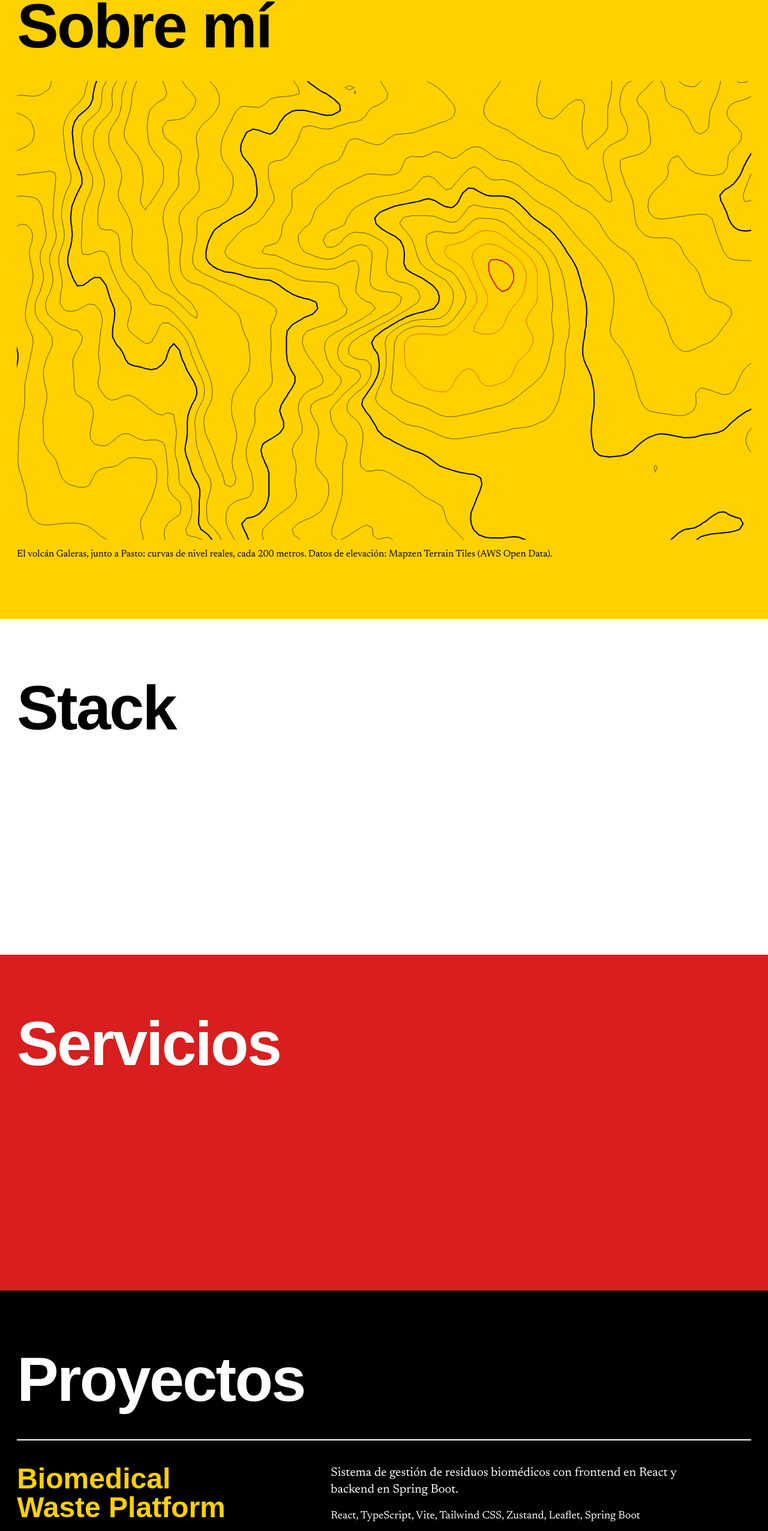
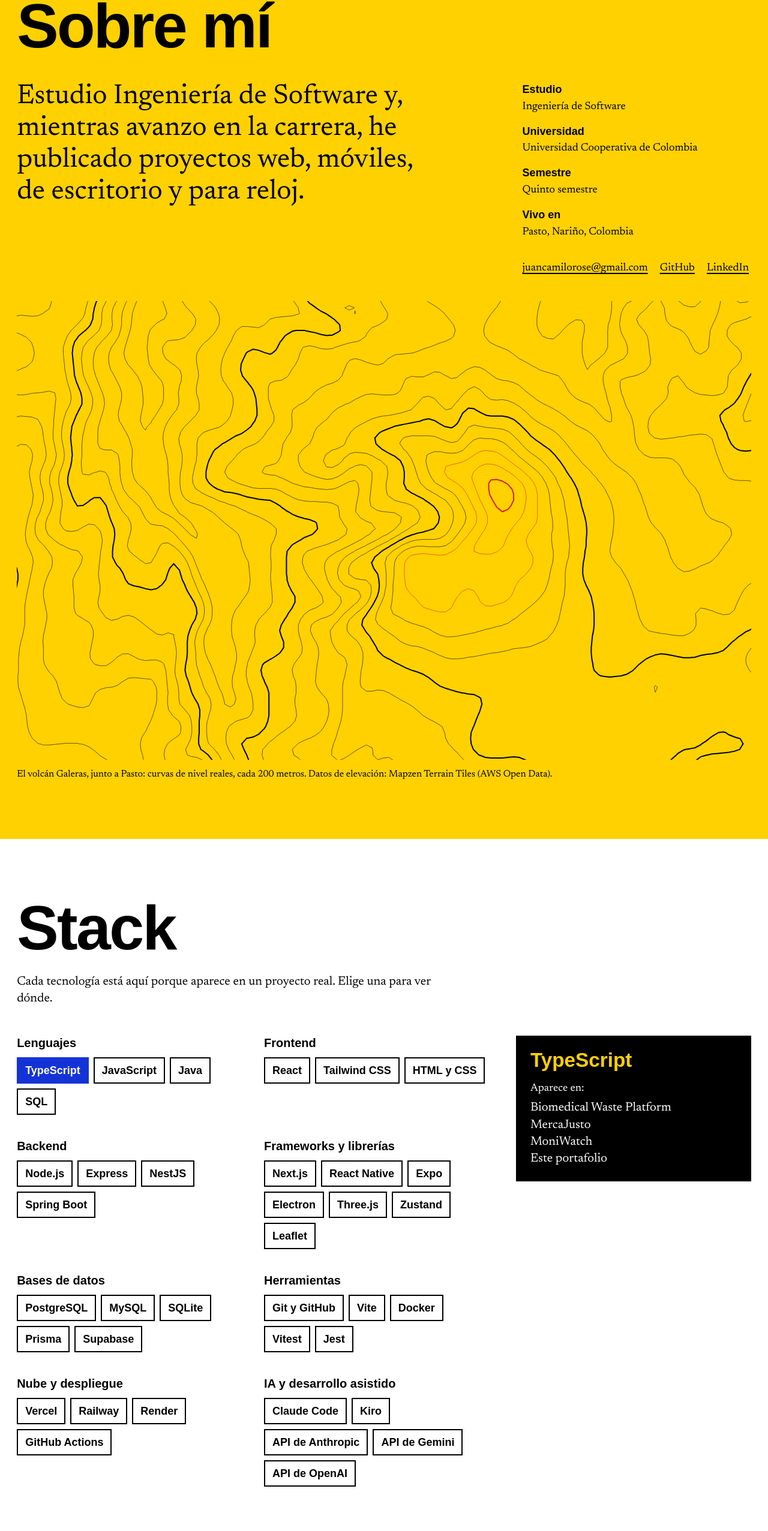
Before and after one commit to KmiloRosero/I-m, a Next.js app: page / in a window 1280 px wide. Shown: the part 905-3458 px from the top of the page at 60% size. Built offline with nearby package versions, Linux system fonts and the light colour scheme; a web font is replaced by a local one.

Commit message:
feat: build about, stack explorer and services sections

```diff
--- a/src/app/globals.css
+++ b/src/app/globals.css
@@ -7,3 +7,4 @@
 @import '../styles/terrain.css';
 @import '../styles/hero.css';
 @import '../styles/flip-card.css';
+@import '../styles/stack.css';
--- /dev/null
+++ b/src/components/common/ExternalAwareLink.tsx
@@ -0,0 +1,16 @@
+import type { SocialLink } from '@/types/personalInfo'
+
+export function ExternalAwareLink({ label, url }: SocialLink) {
+  const isExternal = url.startsWith('https://')
+
+  return (
+    <a
+      className="text-link"
+      href={url}
+      rel={isExternal ? 'noreferrer' : undefined}
+      target={isExternal ? '_blank' : undefined}
+    >
+      {label}
+    </a>
+  )
+}
--- a/src/components/common/ProfileFlipCard.tsx
+++ b/src/components/common/ProfileFlipCard.tsx
@@ -3,9 +3,12 @@
 import { LazyMotion, MotionConfig, domAnimation, m } from 'motion/react'
 import Image from 'next/image'
 import { useEffect, useRef, useState } from 'react'
+import { ExternalAwareLink } from '@/components/common/ExternalAwareLink'
 import { personalInfo } from '@/data/personalInfo'
+import { getCvLinks } from '@/utils/professionalLinks'
 
 const FLIP_TRANSITION = { type: 'spring', duration: 0.7, bounce: 0.12 } as const
+const cvLinks = getCvLinks()
 
 export function ProfileFlipCard() {
   const [isFlipped, setIsFlipped] = useState(false)
@@ -91,10 +94,8 @@ export function ProfileFlipCard() {
                 >
                   Volver a la foto
                 </button>
-                {personalInfo.cvUrl ? (
-                  <a className="text-link" href={personalInfo.cvUrl} rel="noreferrer" target="_blank">
-                    Ver CV
-                  </a>
+                {cvLinks.length > 0 ? (
+                  cvLinks.map((link) => <ExternalAwareLink key={link.url} {...link} />)
                 ) : (
                   <p>CV disponible pronto</p>
                 )}
--- /dev/null
+++ b/src/components/common/StackExplorer.tsx
@@ -0,0 +1,53 @@
+'use client'
+
+import { useState } from 'react'
+import type { SkillGroup, Technology } from '@/types/skill'
+
+interface StackExplorerProps {
+  groups: readonly SkillGroup[]
+  initialTechnology: Technology
+}
+
+export function StackExplorer({ groups, initialTechnology }: StackExplorerProps) {
+  const [selected, setSelected] = useState(initialTechnology)
+
+  return (
+    <div className="stack-layout">
+      <div className="stack-groups">
+        {groups.map(({ category, technologies }) => (
+          <section aria-labelledby={`stack-${category}`} key={category}>
+            <h3 className="stack-category" id={`stack-${category}`}>
+              {category}
+            </h3>
+            <ul className="flex flex-wrap gap-2">
+              {technologies.map((technology) => (
+                <li key={technology.name}>
+                  <button
+                    aria-pressed={selected.name === technology.name}
+                    className="stack-button"
+                    onClick={() => setSelected(technology)}
+                    type="button"
+                  >
+                    {technology.name}
+                  </button>
+                </li>
+              ))}
+            </ul>
+          </section>
+        ))}
+      </div>
+
+      <aside aria-live="polite" className="stack-panel">
+        <p className="stack-panel-title">{selected.name}</p>
+        <p className="mt-4">Aparece en:</p>
+        <ul className="mt-1">
+          {selected.usedIn.map((project) => (
+            <li className="lead-text" key={project}>
+              {project}
+            </li>
+          ))}
+        </ul>
+      </aside>
+    </div>
+  )
+}
--- a/src/sections/AboutSection.tsx
+++ b/src/sections/AboutSection.tsx
@@ -1,9 +1,45 @@
 import { ContourField } from '@/components/common/ContourField'
+import { ExternalAwareLink } from '@/components/common/ExternalAwareLink'
 import { Section } from '@/components/ui/Section'
+import { personalInfo } from '@/data/personalInfo'
+import { getProfessionalLinks } from '@/utils/professionalLinks'
 
 export function AboutSection() {
+  const facts = [
+    { label: 'Estudio', value: 'Ingeniería de Software' },
+    { label: 'Universidad', value: personalInfo.university },
+    { label: 'Semestre', value: personalInfo.semester },
+    { label: 'Vivo en', value: personalInfo.location },
+  ]
+
   return (
     <Section id="sobre-mi" title="Sobre mí" tone="yellow">
+      <div className="mt-10 grid gap-10 lg:grid-cols-12">
+        <div className="lg:col-span-7">
+          <p className="about-statement">{personalInfo.about}</p>
+          {personalInfo.interests.length > 0 ? (
+            <p className="lead-text mt-6">Fuera del código: {personalInfo.interests.join(', ')}.</p>
+          ) : null}
+        </div>
+
+        <div className="flex flex-col gap-8 lg:col-span-4 lg:col-start-9">
+          <dl className="grid gap-3">
+            {facts.map(({ label, value }) => (
+              <div key={label}>
+                <dt className="font-display font-bold">{label}</dt>
+                <dd>{value}</dd>
+              </div>
+            ))}
+          </dl>
+          <ul className="flex flex-wrap gap-x-5 gap-y-1">
+            {getProfessionalLinks().map((link) => (
+              <li key={link.url}>
+                <ExternalAwareLink {...link} />
+              </li>
+            ))}
+          </ul>
+        </div>
+      </div>
       <ContourField />
     </Section>
   )
--- a/src/sections/ContactSection.tsx
+++ b/src/sections/ContactSection.tsx
@@ -1,23 +1,14 @@
+import { ExternalAwareLink } from '@/components/common/ExternalAwareLink'
 import { Section } from '@/components/ui/Section'
-import { personalInfo } from '@/data/personalInfo'
-
-function getContactLinks() {
-  const links = [
-    { label: personalInfo.email, url: `mailto:${personalInfo.email}` },
-    ...personalInfo.socialLinks,
-  ]
-  return personalInfo.cvUrl ? [...links, { label: 'Ver CV', url: personalInfo.cvUrl }] : links
-}
+import { getProfessionalLinks } from '@/utils/professionalLinks'
 
 export function ContactSection() {
   return (
     <Section id="contacto" title="Contacto" tone="cobalt">
       <ul className="mt-10 flex flex-col gap-2 text-2xl">
-        {getContactLinks().map(({ label, url }) => (
-          <li key={url}>
-            <a className="text-link" href={url}>
-              {label}
-            </a>
+        {getProfessionalLinks().map((link) => (
+          <li key={link.url}>
+            <ExternalAwareLink {...link} />
           </li>
         ))}
       </ul>
--- a/src/sections/ServicesSection.tsx
+++ b/src/sections/ServicesSection.tsx
@@ -1,5 +1,22 @@
 import { Section } from '@/components/ui/Section'
+import { services } from '@/data/services'
 
 export function ServicesSection() {
-  return <Section id="servicios" title="Servicios" tone="red" />
+  return (
+    <Section id="servicios" title="Servicios" tone="red">
+      <p className="lead-text mt-6 max-w-text">
+        Soy estudiante y desarrollador junior. Esto es lo que ya he hecho en proyectos reales y puedo
+        ofrecer con un alcance claro.
+      </p>
+      <ul className="service-list">
+        {services.map(({ description, evidence, title }) => (
+          <li key={title}>
+            <h3 className="service-title">{title}</h3>
+            <p className="lead-text mt-3">{description}</p>
+            <p className="mt-2">Ejemplos: {evidence.join(', ')}</p>
+          </li>
+        ))}
+      </ul>
+    </Section>
+  )
 }
--- a/src/sections/SkillsSection.tsx
+++ b/src/sections/SkillsSection.tsx
@@ -1,5 +1,18 @@
+import { StackExplorer } from '@/components/common/StackExplorer'
 import { Section } from '@/components/ui/Section'
+import { skillGroups } from '@/data/skills'
 
 export function SkillsSection() {
-  return <Section id="stack" title="Stack" tone="white" />
+  const initialTechnology = skillGroups[0]?.technologies[0]
+
+  return (
+    <Section id="stack" title="Stack" tone="white">
+      <p className="lead-text mt-6 max-w-text">
+        Cada tecnología está aquí porque aparece en un proyecto real. Elige una para ver dónde.
+      </p>
+      {initialTechnology ? (
+        <StackExplorer groups={skillGroups} initialTechnology={initialTechnology} />
+      ) : null}
+    </Section>
+  )
 }
--- a/src/styles/controls.css
+++ b/src/styles/controls.css
@@ -3,6 +3,12 @@
     text-decoration: underline;
     text-decoration-thickness: 2px;
     text-underline-offset: 0.2em;
+  }
+
+  .service-list {
+    display: grid;
+    gap: 3.5rem;
+    margin-top: 3.5rem;
   }
 
   .button-link {
@@ -37,6 +43,17 @@
     }
   }
 
+  @media (min-width: 64rem) {
+    .service-list {
+      grid-template-columns: repeat(2, minmax(0, 1fr));
+      column-gap: 5rem;
+    }
+
+    .service-list > :nth-child(even) {
+      margin-top: 6rem;
+    }
+  }
+
   @media (prefers-reduced-motion: reduce) {
     .button-link {
       transition: none;
--- /dev/null
+++ b/src/styles/stack.css
@@ -0,0 +1,80 @@
+@layer components {
+  .stack-layout {
+    display: grid;
+    grid-template-columns: minmax(0, 1fr);
+    gap: 2.5rem;
+    margin-top: 3rem;
+  }
+
+  .stack-panel-title {
+    color: var(--color-yellow);
+    font-family: var(--font-display);
+    font-size: clamp(1.75rem, 2.6vw, 2.75rem);
+    font-stretch: 125%;
+    font-weight: 700;
+    line-height: 1;
+    overflow-wrap: anywhere;
+  }
+
+  .stack-groups {
+    display: grid;
+    grid-template-columns: minmax(0, 1fr);
+    gap: 2.5rem;
+  }
+
+  .stack-category {
+    margin-bottom: 0.75rem;
+    font-size: 1.25rem;
+    font-stretch: 125%;
+    font-weight: 700;
+    line-height: 1.2;
+  }
+
+  .stack-button {
+    min-height: 2.75rem;
+    padding: 0.25rem 0.75rem;
+    border: 2px solid var(--color-black);
+    cursor: pointer;
+    font-family: var(--font-display);
+    font-weight: 600;
+  }
+
+  .stack-button[aria-pressed='true'] {
+    background-color: var(--color-cobalt);
+    border-color: var(--color-cobalt);
+    color: var(--color-white);
+  }
+
+  .stack-panel {
+    position: sticky;
+    bottom: 0;
+    padding: 1.5rem;
+    background-color: var(--color-black);
+    color: var(--color-white);
+  }
+
+  @media (hover: hover) and (pointer: fine) {
+    .stack-button[aria-pressed='false']:hover {
+      background-color: var(--color-yellow);
+    }
+  }
+
+  @media (min-width: 40rem) {
+    .stack-groups {
+      grid-template-columns: repeat(2, minmax(0, 1fr));
+    }
+  }
+
+  @media (min-width: 64rem) {
+    .stack-layout {
+      grid-template-columns: minmax(0, 2fr) minmax(0, 1fr);
+      align-items: start;
+      gap: 3rem;
+    }
+
+    .stack-panel {
+      top: calc(var(--spacing-header) + 2rem);
+      bottom: auto;
+    }
+  }
+}
--- a/src/styles/typography.css
+++ b/src/styles/typography.css
@@ -29,6 +29,19 @@
     font-size: clamp(2.25rem, 4vw, 3rem);
   }
 
+  .about-statement {
+    font-size: clamp(1.75rem, 3.6vw, 3.25rem);
+    line-height: 1.15;
+  }
+
+  .service-title {
+    font-size: clamp(2rem, 4.4vw, 4rem);
+    font-stretch: 125%;
+    font-weight: 800;
+    letter-spacing: -0.015em;
+    line-height: 1;
+  }
+
   .lead-text {
     font-size: clamp(1.25rem, 1.6vw, 1.5rem);
     line-height: 1.375;
```
